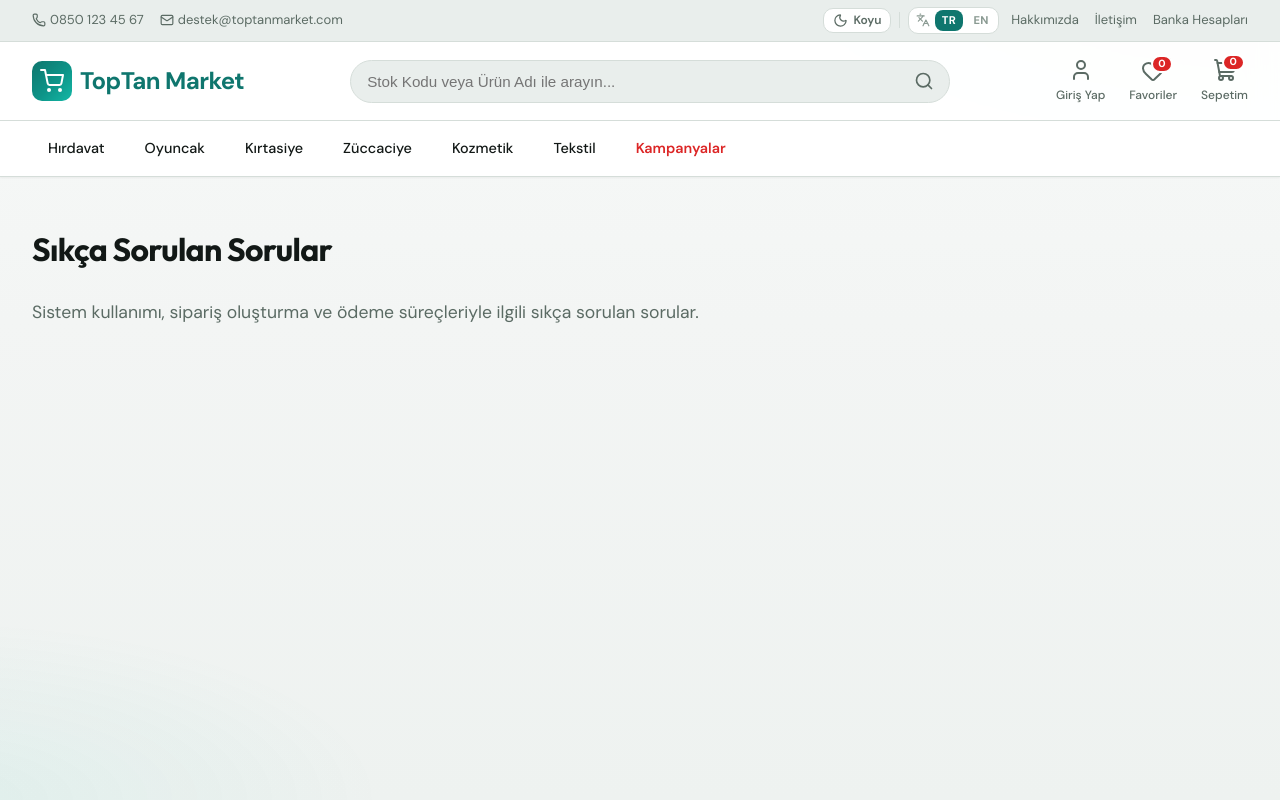
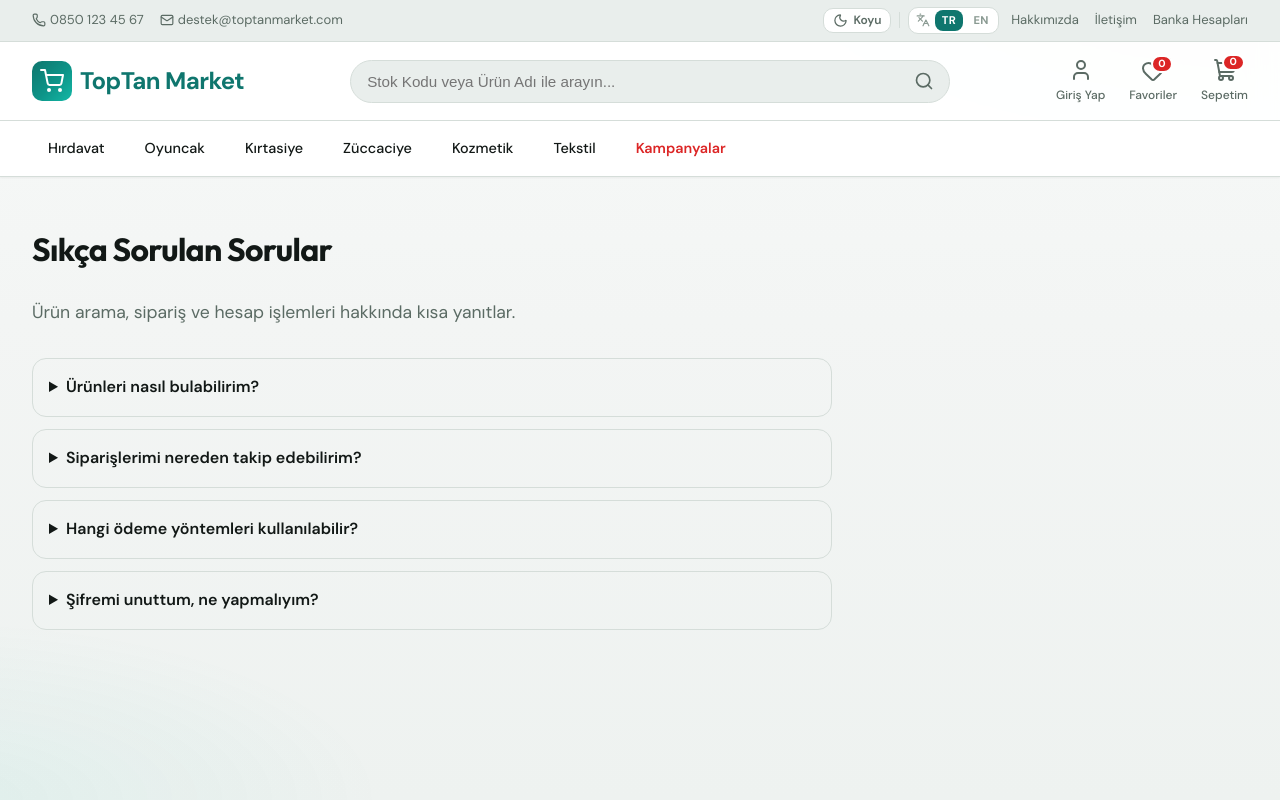
Before and after one commit to cebrailbagatarhan/b2b, a Next.js app: page /sss in a window 1280 px wide. Shown: the top 800 px of the page. Built offline with nearby package versions, Linux system fonts and the light colour scheme; no server answers.

Commit message:
feat(faq): render accessible collapsible answers and route links

```diff
--- a/src/app/sss/page.tsx
+++ b/src/app/sss/page.tsx
@@ -1,10 +1,29 @@
+import Link from 'next/link'
+import { faqItems } from '@/lib/faq'
+
 export default function Page() {
   return (
     <div className="container" style={{ paddingTop: 'var(--spacing-2xl)', paddingBottom: 'var(--spacing-2xl)', minHeight: '50vh' }}>
       <h1 style={{ fontSize: '2rem', fontWeight: 700, marginBottom: 'var(--spacing-lg)' }}>Sıkça Sorulan Sorular</h1>
       <p style={{ fontSize: '1.1rem', color: 'var(--text-secondary)', lineHeight: 1.6, maxWidth: '800px' }}>
-        Sistem kullanımı, sipariş oluşturma ve ödeme süreçleriyle ilgili sıkça sorulan sorular.
+        Ürün arama, sipariş ve hesap işlemleri hakkında kısa yanıtlar.
       </p>
+      <section aria-label="Sıkça sorulan sorular" style={{ maxWidth: '800px', marginTop: 'var(--spacing-xl)' }}>
+        {faqItems.map((item) => (
+          <details
+            key={item.id}
+            style={{ border: '1px solid var(--border-color)', borderRadius: 'var(--radius-lg)', padding: '1rem', marginBottom: '0.75rem' }}
+          >
+            <summary style={{ cursor: 'pointer', fontWeight: 600 }}>{item.question}</summary>
+            <p style={{ color: 'var(--text-secondary)', lineHeight: 1.6, marginTop: '0.75rem', marginBottom: 0 }}>
+              {item.answer}
+              {item.href && item.linkText && (
+                <> <Link href={item.href}>{item.linkText}</Link></>
+              )}
+            </p>
+          </details>
+        ))}
+      </section>
     </div>
-  );
+  )
 }
```
